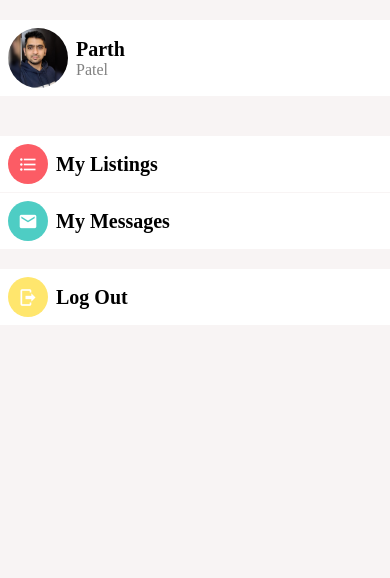
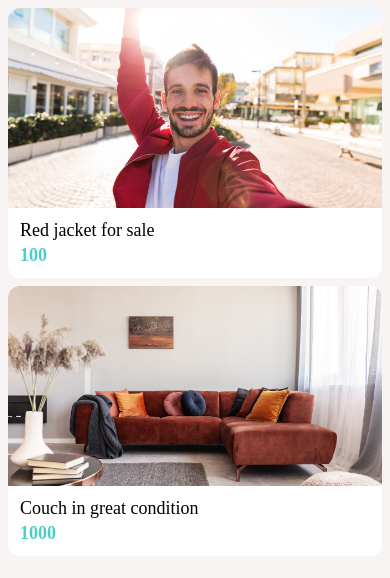
Before and after one commit to parth280197/DoneWithIt, a React Native app: screen / in a window 390 px wide. Shown: the top 578 px of the page. Built offline with nearby package versions, Linux system fonts and the light colour scheme.

Commit message:
Add Listing Screen.

```diff
--- a/App.js
+++ b/App.js
@@ -1,11 +1,12 @@
 import React from 'react';
 import Screen from './app/components/screens/Screen';
 import AccountScreen from './app/screens/AccountScreen';
+import ListingScreen from './app/screens/ListingScreen';
 
 export default function App() {
   return (
       <>
-        <AccountScreen />
+        <ListingScreen />
         {/* <ListItem title="Parth" subTitle="Patel" ImageComponent={emailIcon} /> */}
       </>
     );
--- a/app/components/cards/AppCard.js
+++ b/app/components/cards/AppCard.js
@@ -24,7 +24,7 @@
         borderRadius: 12,
         width: '100%',
         overflow: 'hidden',
-        marginBottom: 4,
+        marginBottom: 8,
     },
     image: {
         width: '100%',
--- /dev/null
+++ b/app/screens/ListingScreen.js
@@ -0,0 +1,41 @@
+import React from 'react';
+import { FlatList, StyleSheet } from 'react-native';
+import AppCard from '../components/cards/AppCard';
+
+import Screen from './../components/screens/Screen';
+import colors from './../utils/colors';
+
+const listings = [
+    {
+      id: 1,
+      title: "Red jacket for sale",
+      price: 100,
+      image: require("../assets/jacket.jpg"),
+    },
+    {
+      id: 2,
+      title: "Couch in great condition",
+      price: 1000,
+      image: require("../assets/couch.jpg"),
+    },
+  ];
+
+function ListingScreen(props) {
+    return (
+        <Screen style={styles.screen}>
+            <FlatList
+            data={listings}
+            keyExtractor={({id}) => id.toString()}
+            renderItem={({item}) => <AppCard title={item.title} subTitle={item.price} image={item.image}/>}/>
+        </Screen>
+    );
+}
+
+const styles = StyleSheet.create({
+    screen: {
+        backgroundColor: colors.light,
+        padding: 8,
+    }
+})
+
+export default ListingScreen;
```
